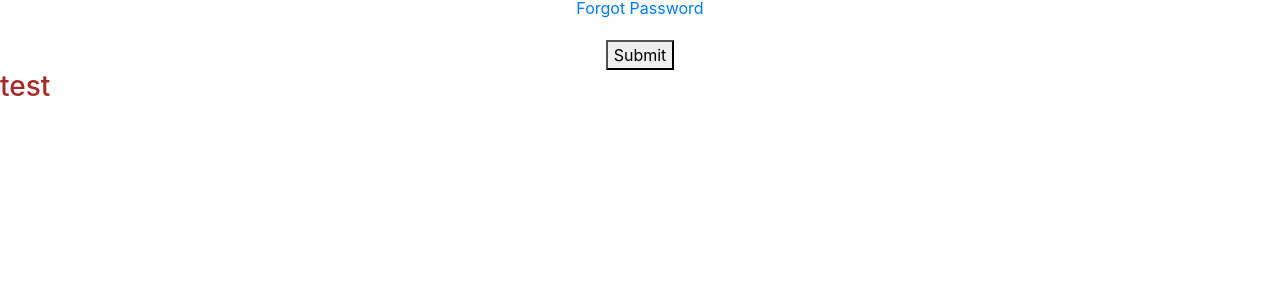
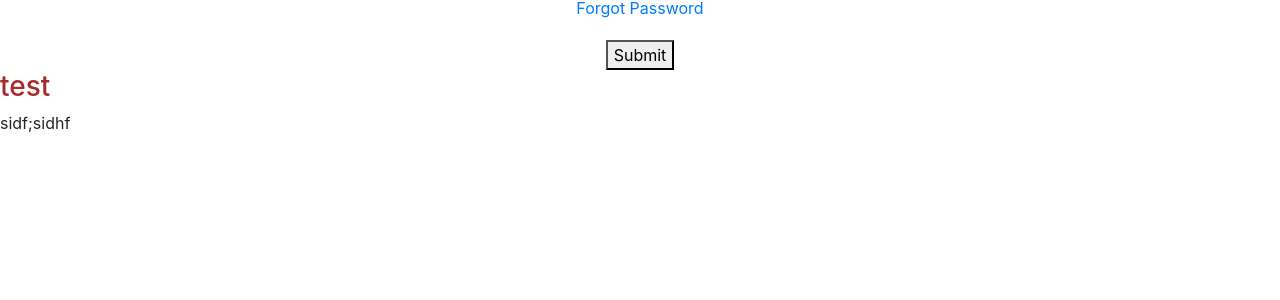
Before and after one commit to etefft/Biohomie, a PHP site: page /index.php in a window 1280 px wide. Shown: the part 412-712 px from the top of the page. Run offline with PHP 8.4, Linux system fonts and the light colour scheme.

Commit message:
added some dummy text to footer

```diff
--- a/includes/footer.php
+++ b/includes/footer.php
@@ -2,5 +2,6 @@
 <h3>test</h3>
     </footer>
     <script src="js/main.js"></script>
+    <p>sidf;sidhf</p>
 </body>
 </html>
```
